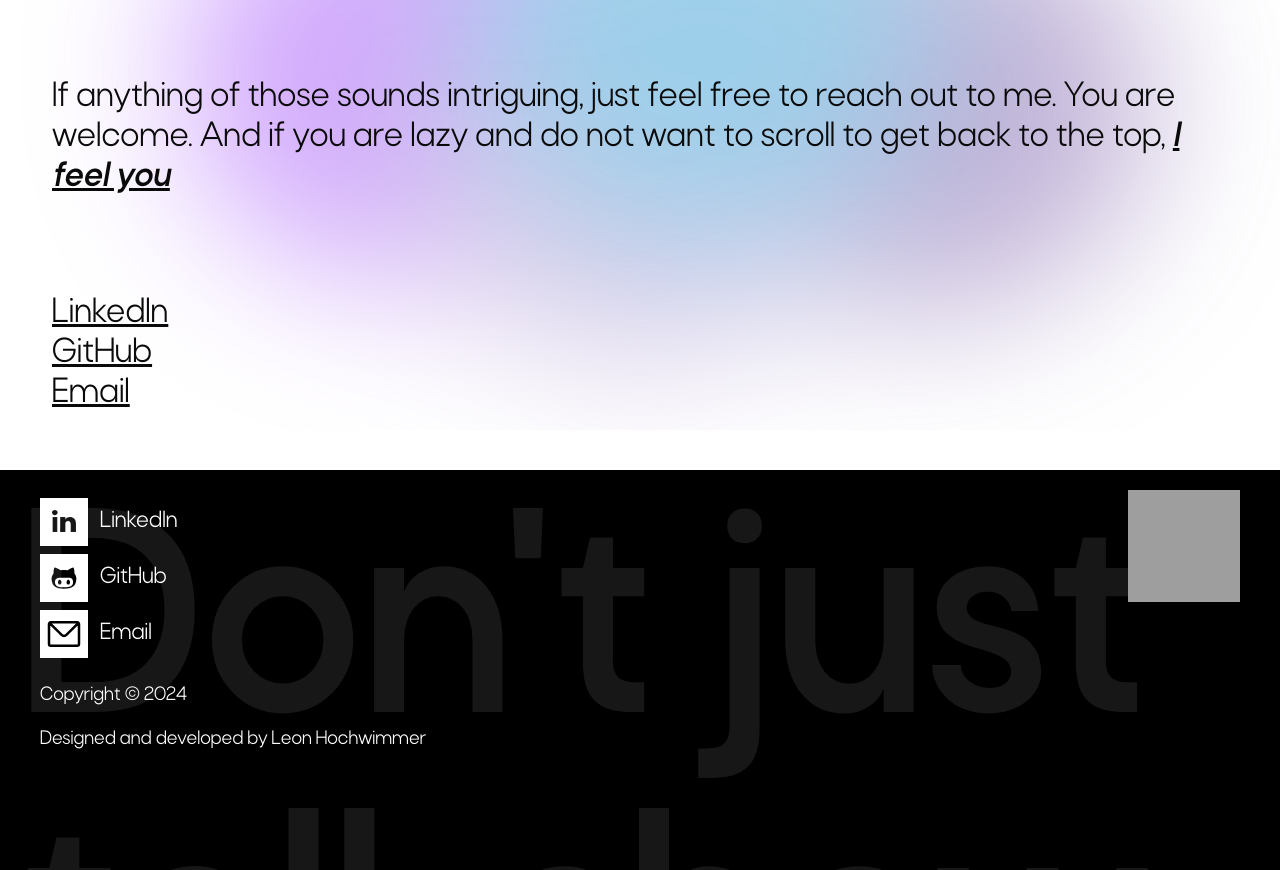
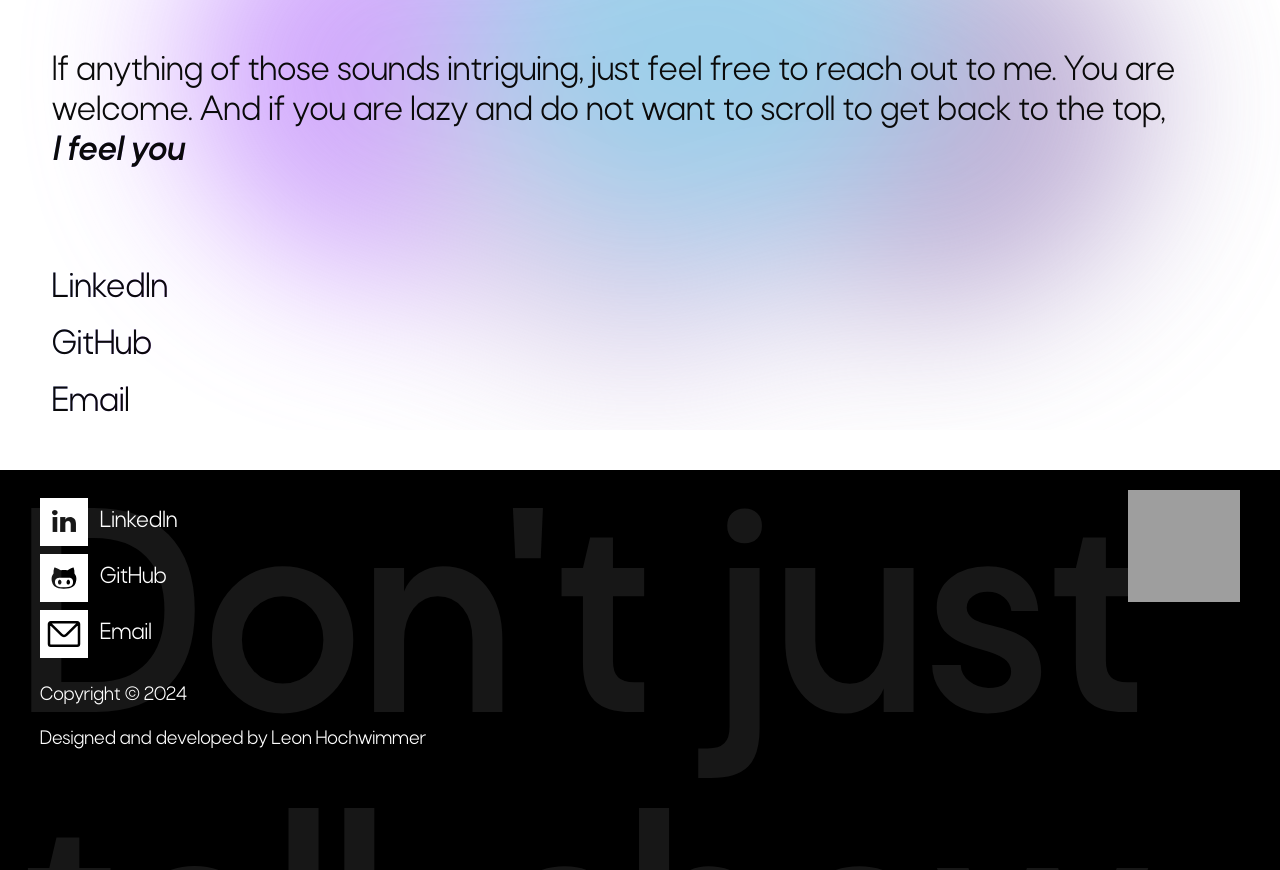
Before and after one commit to leonden/dev-portfolio, a Next.js app: page / in a window 1280 px wide. Shown: the part 2800-3670 px from the top of the page. Built offline with nearby package versions, Linux system fonts and the light colour scheme; grey boxes are pictures that could not be loaded.

Commit message:
Add anchor types

```diff
--- a/app/contact.tsx
+++ b/app/contact.tsx
@@ -4,6 +4,7 @@ import Image from "next/image"
 import Heading from "../components/heading"
 import c from "../content/en.json"
 import Paragraph from "@/components/paragraph"
+import Anchor from "@/components/anchor"
 
 export default function Contact() {
     return (
@@ -22,18 +23,18 @@ export default function Contact() {
                 <Heading type="h2">{c.content.contact.title}</Heading>
                 <Paragraph className="text-4xl">
                     {c.content.contact.description}
-                    <Link href={"#home"} className="underline">
+                    <Anchor url="#home" type="inherit">
                         <strong>
                             <i>I feel you</i>
                         </strong>
-                    </Link>
+                    </Anchor>
                 </Paragraph>
                 <ul>
                     {c.socials.map((item, index) => (
-                        <li key={index}>
-                            <a href={item.url} className="text-4xl underline">
+                        <li key={index} className="text-4xl mb-4">
+                            <Anchor url={item.url} type="inherit">
                                 {item.title}
-                            </a>
+                            </Anchor>
                         </li>
                     ))}
                 </ul>
--- a/components/anchor.tsx
+++ b/components/anchor.tsx
@@ -6,27 +6,38 @@ import { cn } from "@/lib/utils"
 type AnchorProps = {
     children: string | React.ReactNode
     url: string
+    type?: "color" | "inherit"
+    className?: string
 }
 
-export default function Anchor({ children, url }: AnchorProps) {
+export default function Anchor({
+    children,
+    url,
+    type = "color",
+    className,
+}: AnchorProps) {
     const [hovered, setHovered] = useState(false)
 
     return (
         <span
             onMouseEnter={() => setHovered(true)}
             onMouseLeave={() => setHovered(false)}
+            className={className}
         >
             <Link
                 href={url}
-                className={
-                    "bg-gradient-to-r from-indigo-300 to-purple-400 inline-block bg-clip-text cursor-pointer text-transparent"
-                }
+                className={cn(
+                    "bg-gradient-to-r from-indigo-300 to-purple-400 inline-block bg-clip-text cursor-pointer text-transparent",
+                    type === "inherit" && "text-inherit"
+                )}
             >
                 {children}
                 <div
                     className={cn(
                         "h-[1px] bg-gradient-to-r from-indigo-300 to-purple-400 transition-all duration-300 ease-in-out",
-                        hovered ? "w-full" : "w-0"
+                        hovered ? "w-full" : "w-0",
+                        type === "inherit" &&
+                            "bg-gradient-to-r from-black to-black"
                     )}
                 />
             </Link>
```
